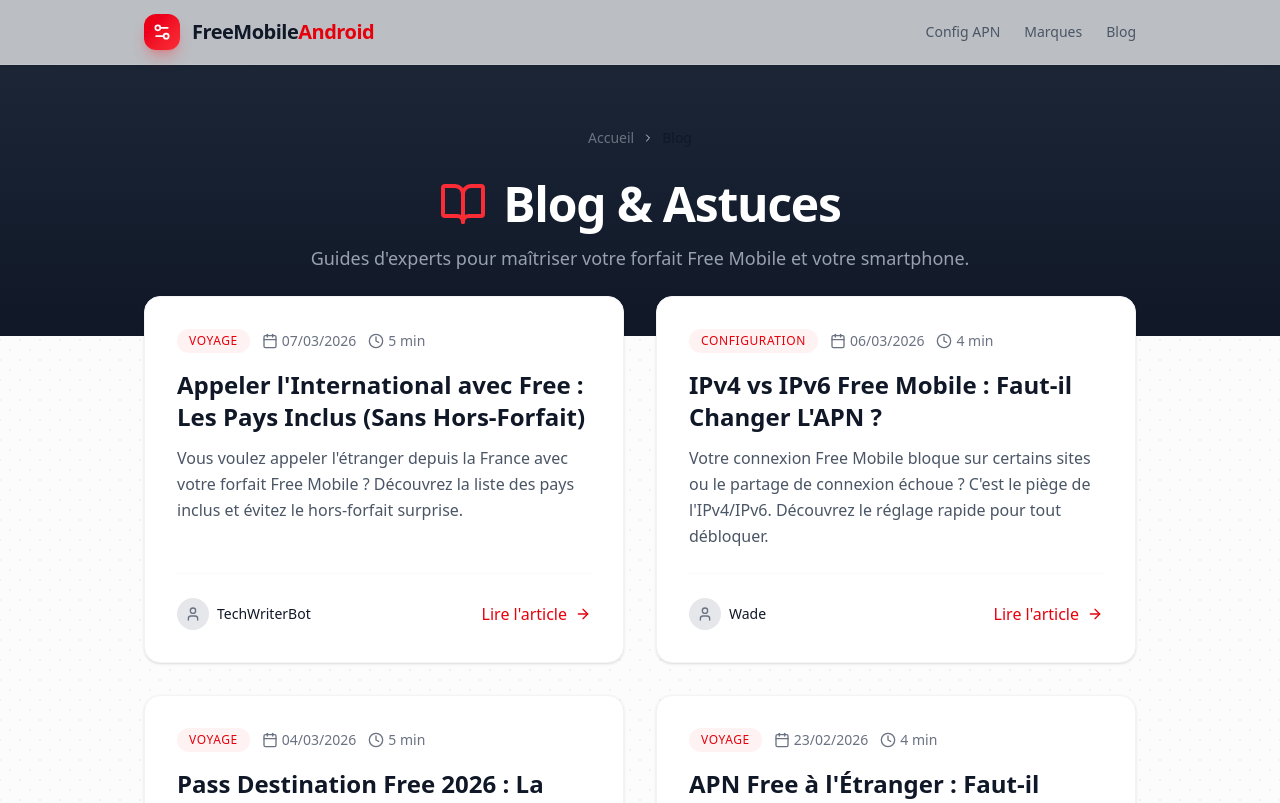
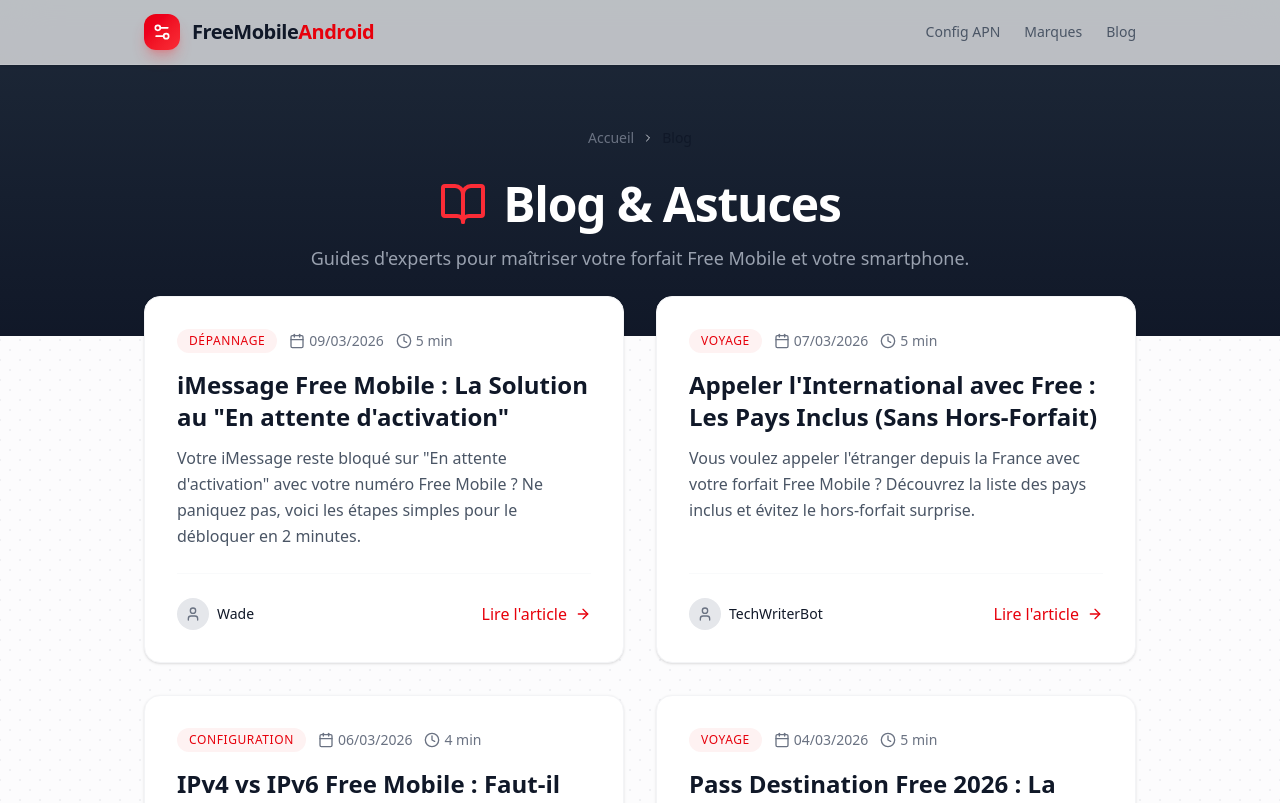
Before and after one commit to baguettecroissant/freemobileandroid, a Next.js app: page /blog in a window 1280 px wide. Shown: the top 803 px of the page. Built offline with nearby package versions, Linux system fonts and the light colour scheme.

Commit message:
feat: add iMessage activation blog post and illustration

```diff
--- a/data/posts.ts
+++ b/data/posts.ts
@@ -12,6 +12,69 @@ export interface BlogPost {
 }
 
 export const posts: BlogPost[] = [
+  {
+    slug: "imessage-free-mobile-en-attente-activation-solution",
+    title: "iMessage Free Mobile : La Solution au \"En attente d'activation\"",
+    excerpt: "Votre iMessage reste bloqué sur \"En attente d'activation\" avec votre numéro Free Mobile ? Ne paniquez pas, voici les étapes simples pour le débloquer en 2 minutes.",
+    date: "2026-03-09",
+    author: "Wade",
+    readTime: "5 min",
+    category: "Dépannage",
+    image: "/blog_imessage_activation_free.png",
+    imagePrompt: "Tech 3D, Isometric, Glassmorphism, Free Mobile colors (Red/White), clean background. A premium illustration of an iPhone showing a blue iMessage bubble with a loading spinner and the text 'En attente d'activation'. Surrounding the phone are floating 3D icons of SIM cards, network signals, and Apple logos. Soft lighting, professional tech blog aesthetic, 8k resolution.",
+    content: `
+      <p>Vous venez d'insérer votre nouvelle carte SIM <strong>Free Mobile</strong> ou de redémarrer votre iPhone, et là, c'est le blocage : iMessage affiche désespérément <strong>\"En attente d'activation\"</strong>. Impossible d'envoyer vos bulles bleues avec votre numéro de téléphone. Ce <strong>problème réseau</strong> (ou plutôt logiciel) est extrêmement fréquent, mais heureusement très simple à résoudre.</p>
+      <p>Chez <strong>Free Mobile</strong>, l'activation d'iMessage nécessite l'envoi d'un SMS invisible vers les serveurs d'Apple. Si ce SMS ne part pas ou n'arrive pas, le processus reste figé. Voici la marche à suivre étape par étape pour débloquer votre iPhone immédiatement.</p>
+
+      <div class="bg-blue-50 border-l-4 border-blue-500 p-4 my-6">
+        <p class="font-bold text-blue-800">La solution express (Vérification n°1) :</p>
+        <p class="text-blue-700 mt-2">Allez dans <strong>Réglages > Général > Date et heure</strong>. Assurez-vous que l'option <strong>\"Réglage automatique\"</strong> est bien activée. Un décalage de quelques secondes suffit à bloquer l'authentification sécurisée d'Apple.</p>
+      </div>
+
+      <h2>1. Pourquoi mon numéro Free ne s'active pas ?</h2>
+      <p>Il ne s'agit pas d'une panne de votre <strong>5G</strong> ou de votre <strong>APN</strong>. iMessage utilise un système de vérification par SMS international. Si votre forfait est bloqué ou si vous n'avez pas de crédit (pour le forfait 2€ sans option), l'iPhone ne peut pas confirmer votre identité.</p>
+      <ul>
+        <li><strong>Forfait Free 5G (19,99€) :</strong> L'activation est incluse et transparente.</li>
+        <li><strong>Forfait 2€ :</strong> Vous devez impérativement avoir activé l'option <strong>\"Communications vers l'international\"</strong> dans votre Espace Abonné, car le SMS d'activation est envoyé vers un serveur situé au Royaume-Uni.</li>
+      </ul>
+
+      <h2>2. Les étapes de dépannage prioritaires</h2>
+      <p>Si la date et l'heure sont correctes, suivez cette séquence de nettoyage :</p>
+      <h3>🔄 Désactiver / Réactiver iMessage et FaceTime</h3>
+      <ol>
+        <li>Allez dans <strong>Réglages > Messages</strong> et désactivez <strong>iMessage</strong>.</li>
+        <li>Allez dans <strong>Réglages > FaceTime</strong> et désactivez <strong>FaceTime</strong>.</li>
+        <li>Redémarrez votre iPhone.</li>
+        <li>Réactivez d'abord iMessage, puis FaceTime. Attendez quelques minutes.</li>
+      </ol>
+
+      <h3>🌐 Réinitialiser les réglages réseau</h3>
+      <p>Parfois, d'anciens paramètres de connexion d'un autre opérateur interfèrent. Cette action ne supprimera pas vos données, mais effacera vos mots de passe Wi-Fi.</p>
+      <p>Allez dans <strong>Réglages > Général > Transférer ou réinitialiser l'iPhone > Réinitialiser > Réinitialiser les réglages réseau</strong>. Votre téléphone redémarrera et retéléchargera la configuration <strong>APN Free Mobile</strong> propre.</p>
+
+      <h2>3. Le problème de l'eSIM et du numéro temporaire</h2>
+      <p>Si vous avez effectué une portabilité récemment, votre iPhone a peut-être gardé en mémoire le numéro temporaire fourni par Free. Pour corriger cela :</p>
+      <ol>
+        <li>Allez dans <strong>Réglages > Téléphone > Mon numéro</strong>.</li>
+        <li>Vérifiez que c'est bien votre numéro définitif qui est affiché. Si ce n'est pas le cas, modifiez-le manuellement et enregistrez.</li>
+        <li>Relancez l'activation d'iMessage comme expliqué au point précédent.</li>
+      </ol>
+
+      <h2>Foire Aux Questions (FAQ)</h2>
+      <p><strong>Q : Combien de temps prend l'activation ?</strong><br>
+      R : En général, cela prend quelques secondes. Cependant, Apple précise que cela peut prendre jusqu'à <strong>24 heures</strong>. Si après une journée le message persiste, contactez le support Apple.</p>
+
+      <p><strong>Q : L'activation est-elle payante chez Free ?</strong><br>
+      R : Pour le forfait 19,99€, c'est inclus. Pour le forfait 2€, le SMS international vers le Royaume-Uni peut être facturé environ 0,15€ (hors forfait). Assurez-vous d'avoir de l'avance sur votre consommation.</p>
+
+      <p><strong>Q : Mon APN influence-t-il iMessage ?</strong><br>
+      R : Indirectement oui. Si votre connexion internet est instable, l'iPhone ne pourra pas communiquer avec les serveurs Apple. Vérifiez que vous avez bien <a href='/configurer-apn'>configuré votre APN Free</a> correctement pour avoir une 4G/5G stable.</p>
+
+      <div class="bg-gray-50 border border-gray-200 rounded-lg p-5 my-6">
+        <p class="text-sm text-gray-600 italic">Si vous avez d'autres soucis selon votre modèle, n'hésitez pas à consulter notre guide par <a href='/marques'>marques de téléphones</a>.</p>
+      </div>
+    `,
+  },
   {
     slug: "appeler-international-depuis-france-free-mobile-pays-inclus",
     title: "Appeler l'International avec Free : Les Pays Inclus (Sans Hors-Forfait)",
```
Also changed, not shown: public/blog_imessage_activation_free.png (added).
